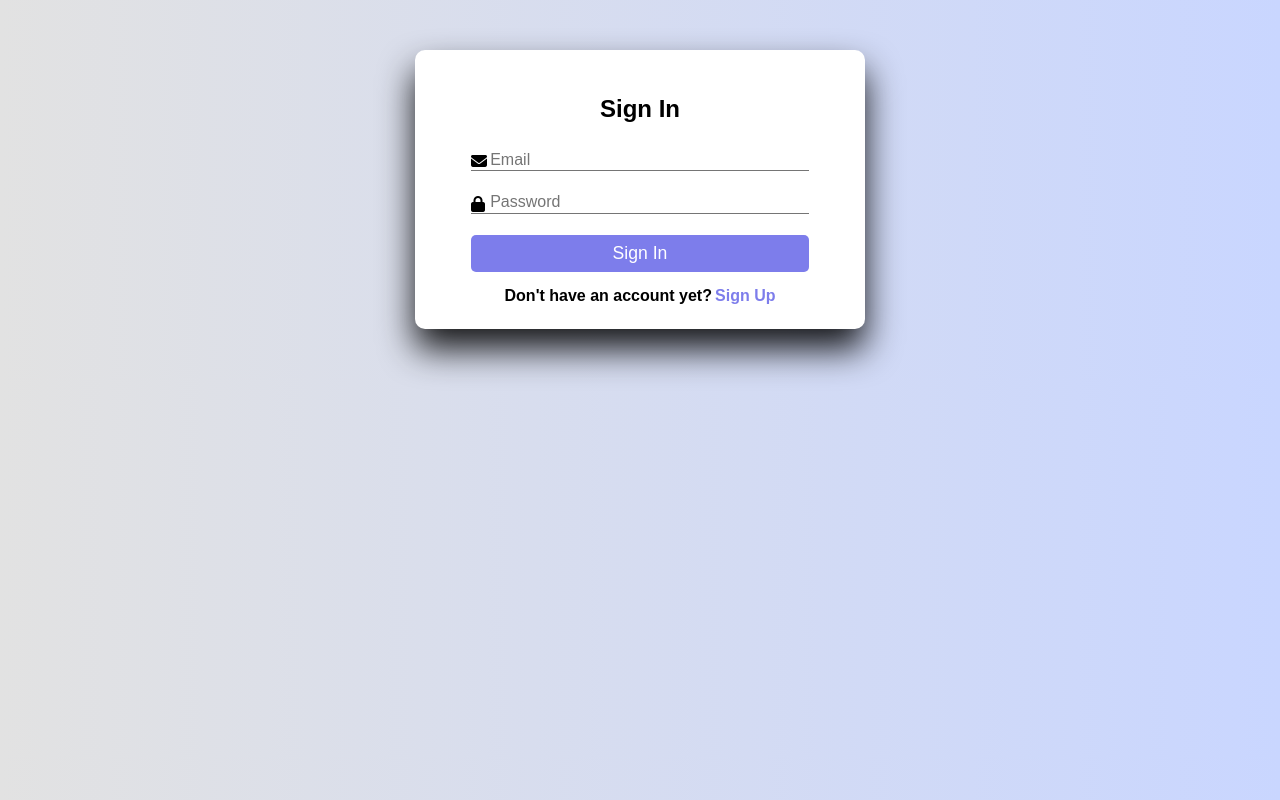
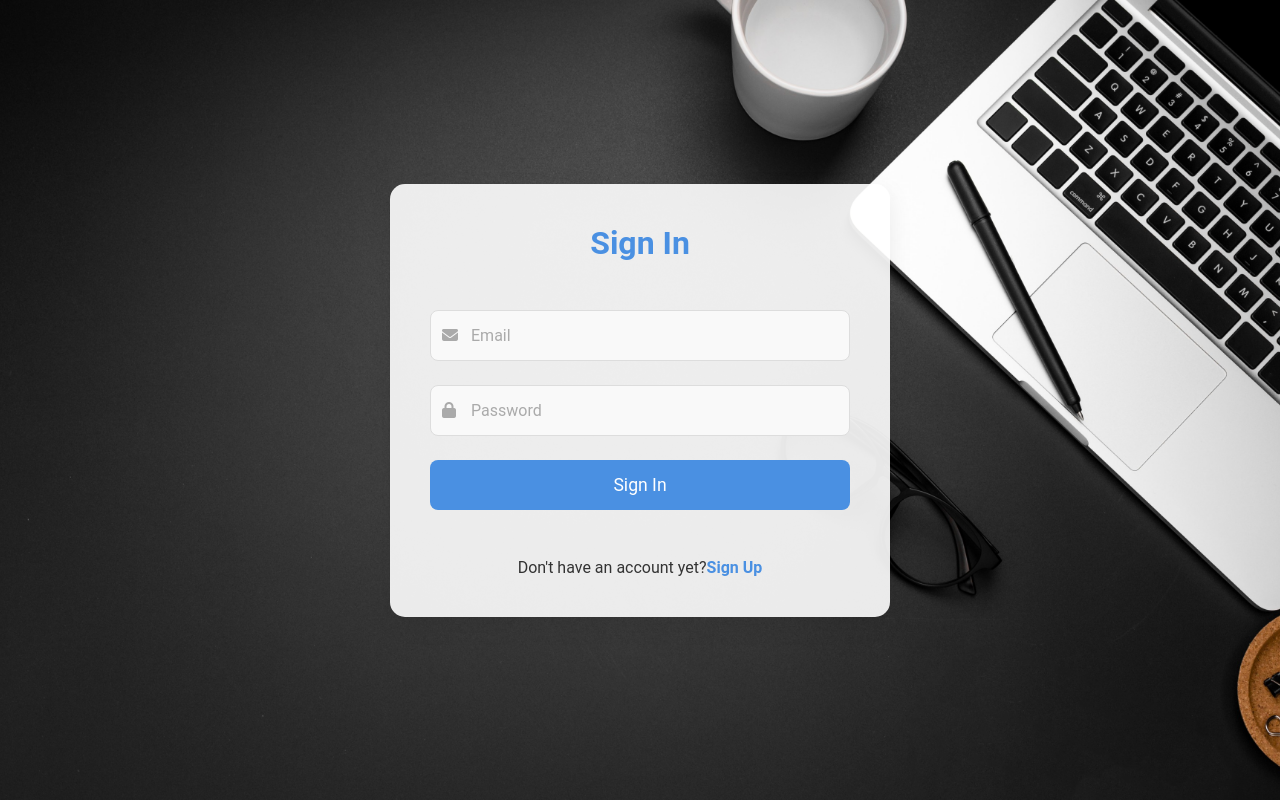
Before and after one commit to ANKONNANDI095/Portfoilo_generator, a PHP site: page /login.php in a window 1280 px wide. Run offline with PHP 8.4, Linux system fonts and the light colour scheme.

Commit message:
Update login.php

```diff
--- a/login.php
+++ b/login.php
@@ -29,7 +29,144 @@ if ($_SERVER['REQUEST_METHOD'] === 'POST' && isset($_POST['signIn'])) {
     <meta name="viewport" content="width=device-width, initial-scale=1.0">
     <title>Register & Login</title>
     <link rel="stylesheet" href="https://cdnjs.cloudflare.com/ajax/libs/font-awesome/6.5.1/css/all.min.css">
-    <link rel="stylesheet" href="style.css">
+
+    <!-- Embedded CSS -->
+    <style>
+        * {
+            margin: 0;
+            padding: 0;
+            box-sizing: border-box;
+            font-family: 'Roboto', sans-serif;
+        }
+
+        body {
+    background: url('images/flat-lay-workstation-with-copy-space-laptop.jpg');
+    background-size: cover;
+    background-position: center center;
+    background-repeat: no-repeat;
+    font-size: 16px;
+    color: #333;
+    display: flex;
+    justify-content: center;
+    align-items: center;
+    height: 100vh;
+    margin: 0;
+}
+
+
+        .container {
+    background: rgba(255, 255, 255, 0.9);
+    width: 500px;
+    padding: 2.5rem;
+    margin: 0;
+    border-radius: 15px;
+    box-shadow: 0 8px 24px rgba(0, 0, 0, 0.08);
+    transition: box-shadow 0.3s ease;
+    display: flex;
+    flex-direction: column;
+    gap: 1.5rem;
+}
+
+
+        .container:hover {
+            box-shadow: 0 16px 32px rgba(0, 0, 0, 0.1);
+        }
+
+        .form-title {
+            font-size: 2rem;
+            font-weight: 700;
+            text-align: center;
+            margin-bottom: 1.5rem;
+            color: #4a90e2;
+        }
+
+        .input-group {
+            position: relative;
+            margin-bottom: 1.5rem;
+        }
+
+        .input-group input {
+            width: 100%;
+            padding: 15px 16px;
+            font-size: 1rem;
+            border: 1px solid #ddd;
+            border-radius: 8px;
+            background-color: #f9f9f9;
+            color: #333;
+            transition: border-color 0.3s ease, background-color 0.3s ease;
+            padding-left: 40px;
+        }
+
+        .input-group i {
+            position: absolute;
+            left: 12px;
+            top: 50%;
+            transform: translateY(-50%);
+            color: #aaa;
+        }
+
+        .input-group input::placeholder {
+            color: #aaa;
+            font-size: 1rem;
+        }
+
+        .input-group input:focus {
+            border-color: #4a90e2;
+            outline: none;
+            background-color: #fff;
+        }
+
+        .btn {
+            width: 100%;
+            padding: 15px;
+            background-color: #4a90e2;
+            color: #fff;
+            border: none;
+            border-radius: 8px;
+            font-size: 1.1rem;
+            cursor: pointer;
+            transition: background-color 0.3s ease, transform 0.3s ease;
+        }
+
+        .btn:hover {
+            background-color: #357ab7;
+            transform: translateY(-2px);
+        }
+
+        .btn:active {
+            background-color: #2c5b87;
+            transform: translateY(0);
+        }
+
+        .links {
+            display: flex;
+            justify-content: center;
+            margin-top: 1.5rem;
+        }
+
+        button {
+            color: #4a90e2;
+            background-color: transparent;
+            font-size: 1rem;
+            font-weight: 600;
+            border: none;
+            cursor: pointer;
+            transition: color 0.3s ease;
+        }
+
+        button:hover {
+            color: #357ab7;
+            text-decoration: underline;
+        }
+
+        .homepage-container {
+            display: flex;
+            justify-content: center;
+            align-items: center;
+            height: 100vh;
+            padding: 20px;
+        }
+    </style>
 </head>
 <body>
     <div class="container" id="signup" style="display:none;">
@@ -38,22 +175,18 @@ if ($_SERVER['REQUEST_METHOD'] === 'POST' && isset($_POST['signIn'])) {
             <div class="input-group">
                 <i class="fas fa-user"></i>
                 <input type="text" name="fName" id="fName" placeholder="First Name" required>
-                <label for="fname">First Name</label>
             </div>
             <div class="input-group">
                 <i class="fas fa-user"></i>
                 <input type="text" name="lName" id="lName" placeholder="Last Name" required>
-                <label for="lName">Last Name</label>
             </div>
             <div class="input-group">
                 <i class="fas fa-envelope"></i>
                 <input type="email" name="email" id="email" placeholder="Email" required>
-                <label for="email">Email</label>
             </div>
             <div class="input-group">
                 <i class="fas fa-lock"></i>
                 <input type="password" name="password" id="password" placeholder="Password" required>
-                <label for="password">Password</label>
             </div>
             <input type="submit" class="btn" value="Sign Up" name="signUp">
         </form>
@@ -69,12 +202,10 @@ if ($_SERVER['REQUEST_METHOD'] === 'POST' && isset($_POST['signIn'])) {
             <div class="input-group">
                 <i class="fas fa-envelope"></i>
                 <input type="email" name="email" id="email" placeholder="Email" required>
-                <label for="email">Email</label>
             </div>
             <div class="input-group">
                 <i class="fas fa-lock"></i>
                 <input type="password" name="password" id="password" placeholder="Password" required>
-                <label for="password">Password</label>
             </div>
             <input type="submit" class="btn" value="Sign In" name="signIn">
         </form>
```
